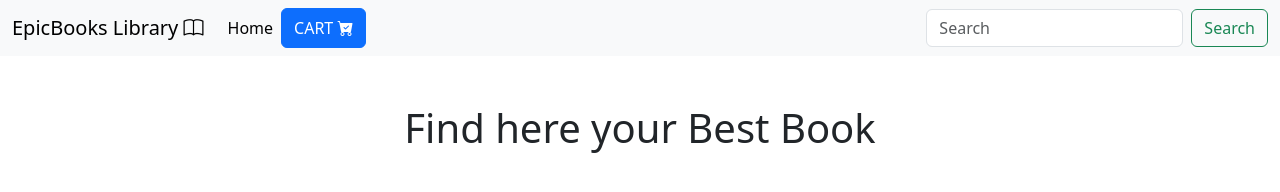
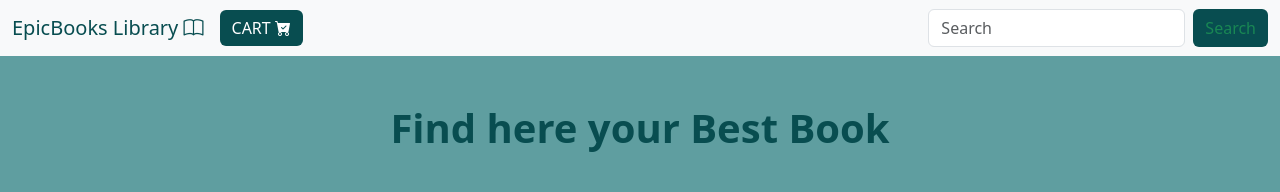
Before and after one commit to giulia1995/Modulo4_JS_ES_4DEF, a plain HTML site: page Aindex.html in a window 1280 px wide. Drawn offline with nearby package versions, Linux system fonts and the light colour scheme; no server answers.

Commit message:
finished

```diff
--- a/Aindex.html
+++ b/Aindex.html
@@ -36,9 +36,6 @@
         </button>
         <div class="collapse navbar-collapse" id="navbarSupportedContent">
           <ul class="navbar-nav me-auto mb-2 mb-lg-0">
-            <li class="nav-item">
-              <a class="nav-link active" aria-current="page" href="#">Home</a>
-            </li>
             <button
               type="button"
               class="btn btn-primary"
--- a/script.js
+++ b/script.js
@@ -6,11 +6,8 @@ const cartList = document.querySelector(".cartList");
 const searchInput = document.querySelector(".search");
 const clearCartButton = document.getElementById("clearCartButton");
 
-// to store all books and filtered books
 let allBooks = [];
 let filteredBooks = [];
-
-// to store the items in the cart
 const cartItems = [];
 
 function updateBooksDisplay(books) {
--- a/style.css
+++ b/style.css
@@ -0,0 +1,18 @@
+body{
+    background-color: cadetblue;
+}
+.card{
+    -webkit-box-shadow: 5px 5px 15px 5px #084D50;
+    box-shadow: 5px 5px 15px 5px #084D50;
+}
+h1{
+    color: #084D50;
+    font-weight: bolder;
+}
+.btn{
+    background-color: #084D50 !important;
+    border: none !important;
+}
+.navbar-brand{
+    color: #084D50 !important;
+}
```
